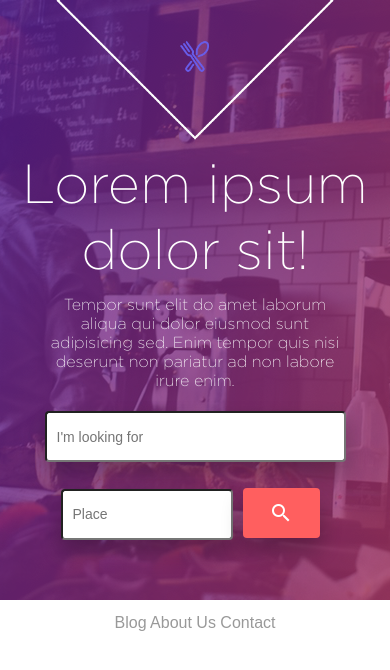
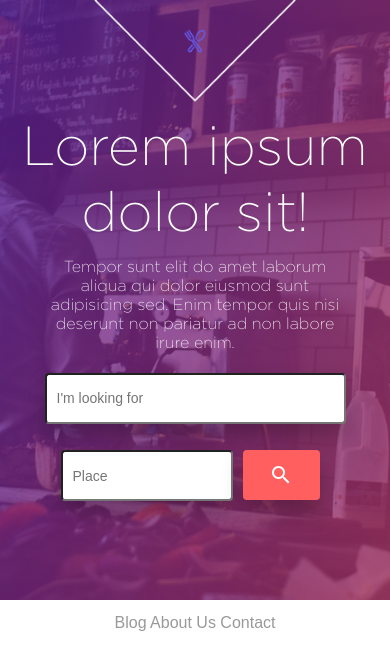
Before and after one commit to Dylanlj/foursquare-hipo-app, a React (Create React App) app: page / in a window 390 px wide. Shown: the top 670 px of the page. Built offline with nearby package versions, Linux system fonts and the light colour scheme.

Commit message:
responsive front page logo

```diff
--- a/src/css-styles/index.css
+++ b/src/css-styles/index.css
@@ -348,6 +348,11 @@ body {
   margin: auto;
   color: #ffffff; }
 
+@media screen and (max-width: 845px) {
+  .logo {
+    width: 52%;
+    height: 28%; } }
+
 @keyframes noAnimation {}@media screen and (max-width: 845px) {
   .error-message {
     position: static;
@@ -360,9 +365,6 @@ body {
   .description {
     width: 290px;
     margin-bottom: 10px; }
-  .logo {
-    width: 280px;
-    height: 140px; }
   .title {
     left: 0;
     right: 0;
@@ -375,6 +377,7 @@ body {
     width: 252px;
     height: 124px;
     top: 0px;
+    animation: noAnimation;
     left: 0;
     right: 0;
     margin-left: auto;
@@ -393,8 +396,6 @@ body {
   .search-found .starting-info {
     animation: noAnimation; }
   .search-found .background {
-    animation: noAnimation; }
-  .search-found .logo {
     animation: noAnimation; }
   .search-found .search-form {
     margin-left: auto;
--- a/src/styles/_header.scss
+++ b/src/styles/_header.scss
@@ -156,6 +156,13 @@
   }
 
 
+@media screen and (max-width: 845px) {
+  .logo {
+  width: 52%;
+  height: 28%;
+  }
+}
+
 @keyframes noAnimation {
 
 }
@@ -172,10 +179,7 @@
     width: 290px;
     margin-bottom: 10px;
   }
-  .logo {
-    width: 280px;
-    height: 140px;
-  }
+
   .title {
     @include centerElement();
     margin-top: 10px;
@@ -188,6 +192,7 @@
       width: 252px;
       height: 124px;
       top: 0px;
+      animation: noAnimation;
       @include centerElement();
     }
     .background {
@@ -208,10 +213,6 @@
       animation: noAnimation;
 
     }
-    .logo {
-      animation: noAnimation;
-
-    }
     .search-form {
       margin-left: auto;
       top: 140px;
```
Also changed, not shown: 1 other file (tests, documents, lock files or other folders).
